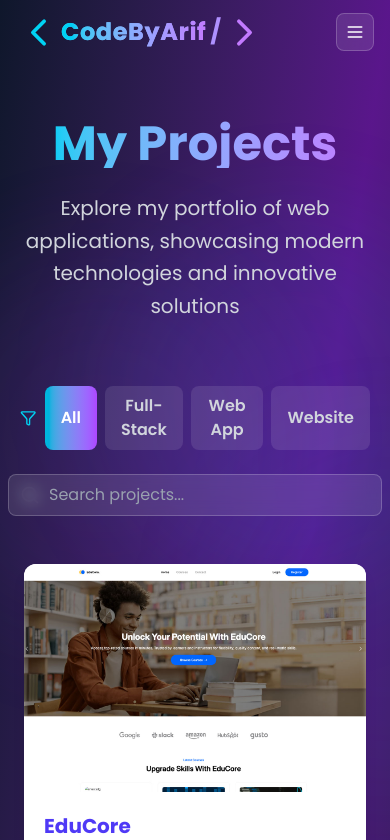
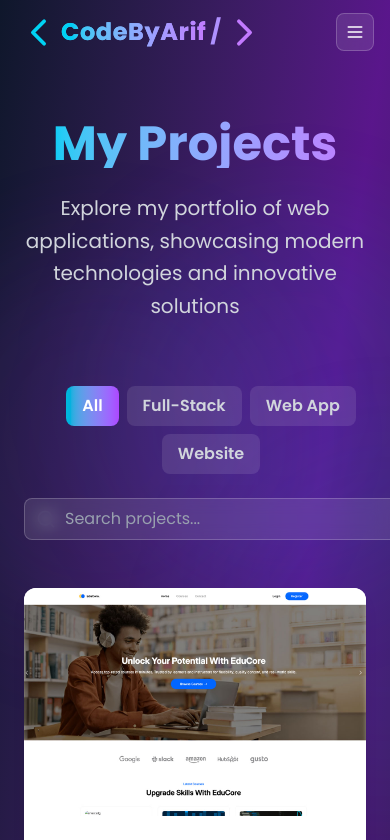
Before and after one commit to arifuddincoder/codebyarif, a React (Vite) app: page /projects in a window 390 px wide. Shown: the top 840 px of the page. Built offline with nearby package versions, Linux system fonts and the light colour scheme.

Commit message:
done filter responsive on projects page

```diff
--- a/src/pages/Projects/Projects.jsx
+++ b/src/pages/Projects/Projects.jsx
@@ -212,11 +212,10 @@ const Projects = () => {
 						isVisible ? "translate-y-0 opacity-100" : "translate-y-12 opacity-0"
 					}`}
 				>
-					<div className="flex flex-col md:flex-row gap-6 items-center justify-between">
-						{/* Category Filter */}
-						<div className="flex items-center gap-2">
-							<Filter className="text-cyan-400" size={20} />
-							<div className="flex gap-2">
+					<div className="flex flex-col lg:flex-row gap-6 items-center justify-between flex-wrap">
+						<div className="flex items-center gap-2 flex-wrap">
+							<Filter className="text-cyan-400 hidden md:inline-block" size={20} />
+							<div className="flex gap-2 flex-wrap justify-center sm:justify-normal">
 								{categories.map((category) => (
 									<button
 										key={category}
@@ -233,7 +232,6 @@ const Projects = () => {
 							</div>
 						</div>
 
-						{/* Search Bar */}
 						<div className="relative">
 							<Search className="absolute left-3 top-1/2 transform -translate-y-1/2 text-gray-400" size={20} />
 							<input
```
